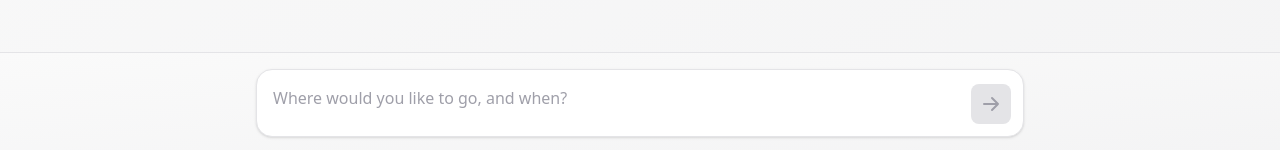
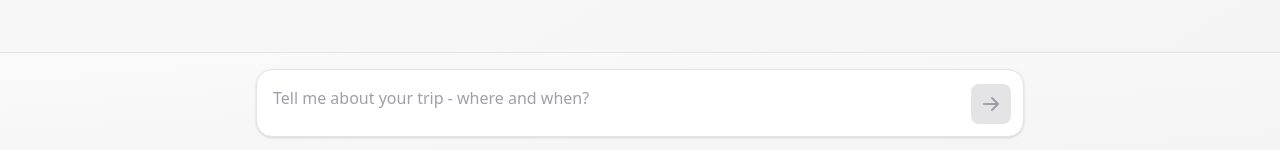
Before and after one commit to mobius-function/travel_planner, a Next.js app: page / in a window 1280 px wide. Shown: the part 647-797 px from the top of the page. Built offline with nearby package versions, Linux system fonts and the light colour scheme.

Commit message:
Removed env variables from next.config.ts

```diff
--- a/app/components/TextBoxInput.tsx
+++ b/app/components/TextBoxInput.tsx
@@ -334,7 +334,7 @@ export default function TextBoxInput() {
               value={input}
               onChange={(e) => setInput(e.target.value)}
               onKeyDown={handleKeyDown}
-              placeholder="Where would you like to go, and when?"
+              placeholder="Tell me about your trip - where and when?"
               disabled={loading}
               className="w-full px-4 py-4 pr-14 bg-transparent resize-none outline-none text-zinc-900 dark:text-zinc-100 placeholder-zinc-400 dark:placeholder-zinc-500 rounded-2xl min-h-[60px] max-h-[200px] disabled:opacity-50"
               rows={1}
--- a/next.config.ts
+++ b/next.config.ts
@@ -7,10 +7,6 @@ const nextConfig: NextConfig = {
       bodySizeLimit: '2mb',
     },
   },
-  env: {
-    OPENROUTER_API_KEY: process.env.OPENROUTER_API_KEY || '',
-    NEXT_PUBLIC_SITE_URL: process.env.NEXT_PUBLIC_SITE_URL || '',
-  },
 };
 
 export default nextConfig;
```
